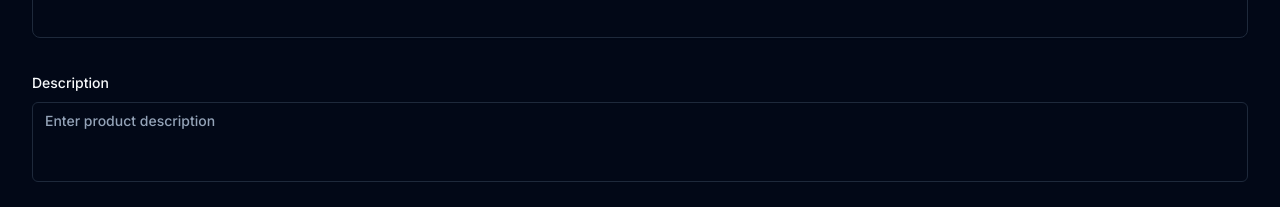
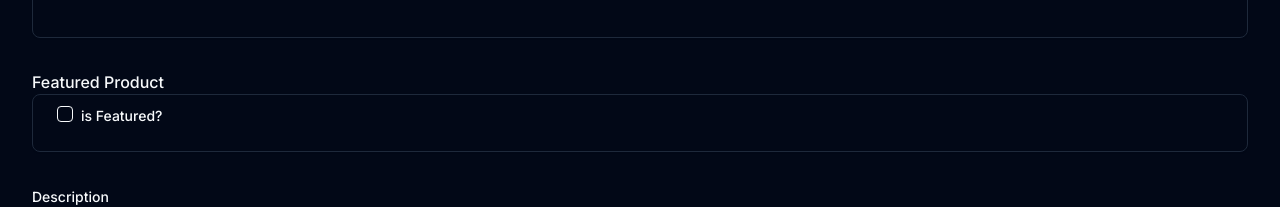
Before and after one commit to ajmal-m/Next-e-Commerce, a Next.js app: page /admin/products/create in a window 1280 px wide. Shown: the part 965-1172 px from the top of the page. Built offline with nearby package versions, Linux system fonts and the light colour scheme; no server answers.

Commit message:
Product form update

```diff
--- a/components/admin/product-form.tsx
+++ b/components/admin/product-form.tsx
@@ -17,6 +17,7 @@
 import { UploadButton } from "@/lib/uploadthing";
 import { Card, CardContent } from "../ui/card";
 import Image from "next/image";
+import { Checkbox } from "../ui/checkbox";
 
 export default function ProductForm({ type, product, productId} : {
     type: 'create' | 'update' ;
@@ -63,6 +64,8 @@
 
 
     const images = form.watch('images');
+    const isFeatured = form.watch('isFeatured');
+    const banner = form.watch('banner');
 
   return (
     <Form {...form}>
@@ -221,6 +224,57 @@
             </div>
             <div className="upload-field">
               {/* isFeatured */}
+              Featured Product
+              <Card>
+                <CardContent className="space-y-2 mt-2">
+                  <FormField
+                    control={form.control}
+                    name='isFeatured'
+                    render={({ field }) => (
+                      <FormItem className="space-x-2 items-center">
+                        <FormControl>
+                          <Checkbox
+                            checked={field.value}
+                            onCheckedChange={field.onChange}
+                          />
+                        </FormControl>
+                        <FormLabel>
+                          is Featured?
+                        </FormLabel>
+                      </FormItem>
+                    )}
+                  />
+                  {
+                    isFeatured && banner && (
+                      <Image
+                        src={banner}
+                        alt="banner image"
+                        className="w-full object-cover object-center rounded-sm"
+                        width={1920}
+                        height={680}
+                      />
+                    )
+                  }
+
+                  {
+                    isFeatured && !banner && (
+                      <UploadButton
+                        endpoint={'imageUploader'}
+                        onClientUploadComplete={
+                          (res : {url: string; }[]) => {
+                            form.setValue('banner' , res[0].url)
+                          }
+                        }
+                        onUploadError={
+                          (error:Error) => {
+                            toast.error(error.message);
+                          }
+                        }
+                      />
+                    )
+                  }
+                </CardContent>
+              </Card>
             </div>
             <div>
               {/* Description */}
--- /dev/null
+++ b/components/ui/checkbox.tsx
@@ -0,0 +1,30 @@
+"use client"
+
+import * as React from "react"
+import * as CheckboxPrimitive from "@radix-ui/react-checkbox"
+import { Check } from "lucide-react"
+
+import { cn } from "@/lib/utils"
+
+const Checkbox = React.forwardRef<
+  React.ElementRef<typeof CheckboxPrimitive.Root>,
+  React.ComponentPropsWithoutRef<typeof CheckboxPrimitive.Root>
+>(({ className, ...props }, ref) => (
+  <CheckboxPrimitive.Root
+    ref={ref}
+    className={cn(
+      "peer h-4 w-4 shrink-0 rounded-sm border border-primary ring-offset-background focus-visible:outline-none focus-visible:ring-2 focus-visible:ring-ring focus-visible:ring-offset-2 disabled:cursor-not-allowed disabled:opacity-50 data-[state=checked]:bg-primary data-[state=checked]:text-primary-foreground",
+      className
+    )}
+    {...props}
+  >
+    <CheckboxPrimitive.Indicator
+      className={cn("flex items-center justify-center text-current")}
+    >
+      <Check className="h-4 w-4" />
+    </CheckboxPrimitive.Indicator>
+  </CheckboxPrimitive.Root>
+))
+Checkbox.displayName = CheckboxPrimitive.Root.displayName
+
+export { Checkbox }
--- a/package.json
+++ b/package.json
@@ -18,6 +18,7 @@
     "@paypal/react-paypal-js": "^8.8.2",
     "@prisma/adapter-neon": "^6.4.1",
     "@radix-ui/react-alert-dialog": "^1.1.6",
+    "@radix-ui/react-checkbox": "^1.1.4",
     "@radix-ui/react-dialog": "^1.1.6",
     "@radix-ui/react-dropdown-menu": "^2.1.6",
     "@radix-ui/react-label": "^2.1.2",
```
Also changed, not shown: 1 other file (tests, documents, lock files or other folders).
